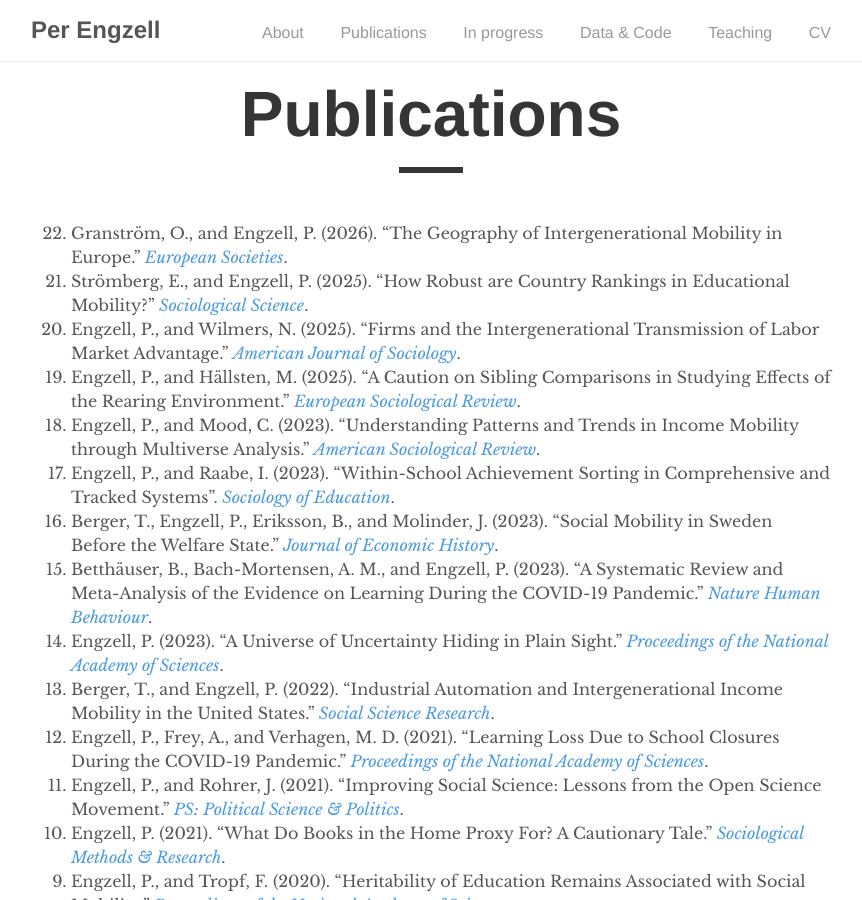
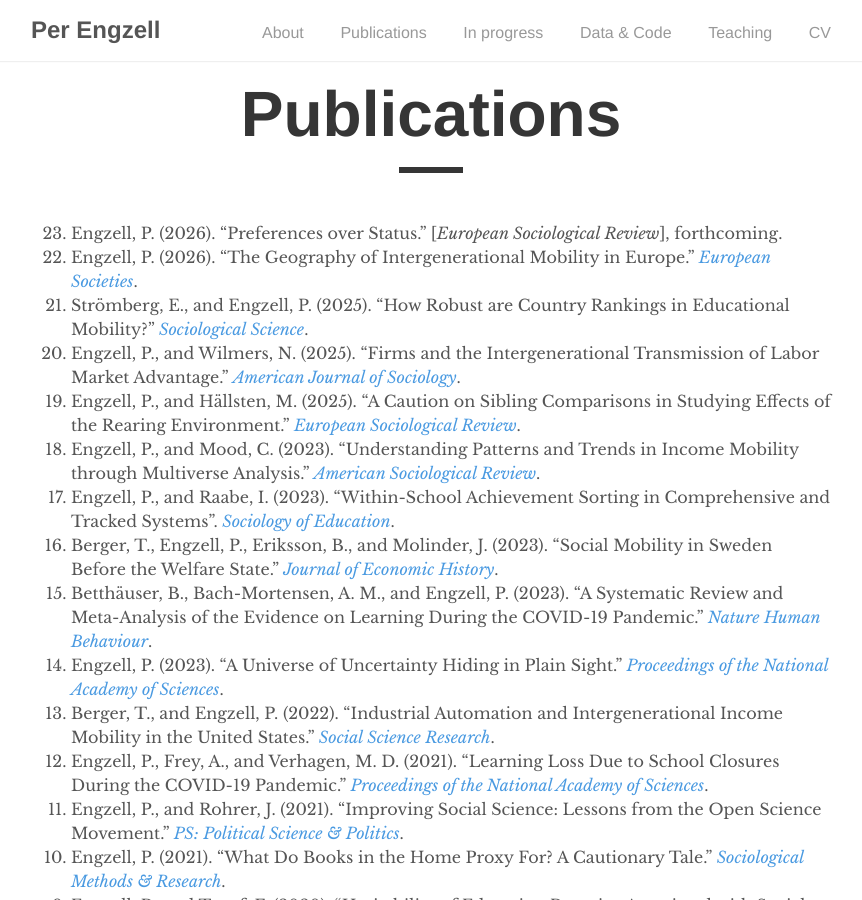
Before and after one commit to pengzell/pengzell.github.io, a Jekyll site: the page built from _pages/publications.md, in a window 1280 px wide and 900 px high. Shown: the whole window, without its empty margins (209-1071 px from the left). Built offline with Jekyll 4.4.1, drawn with Linux system fonts in a browser that asks for light colours.

Commit message:
Update publications.md

```diff
--- a/_pages/publications.md
+++ b/_pages/publications.md
@@ -5,7 +5,8 @@ author: "Per Engzell"
 permalink: /publications/
 ---
 
-1. Granström, O., and Engzell, P. (2026). "The Geography of Intergenerational Mobility in Europe." [*European Societies*](https://doi.org/10.1162/euso.a.39).
+1. Engzell, P. (2026). "Preferences over Status." [*European Sociological Review*], forthcoming.
+1. Engzell, P. (2026). "The Geography of Intergenerational Mobility in Europe." [*European Societies*](https://doi.org/10.1162/euso.a.39).
 1. Strömberg, E., and Engzell, P. (2025). "How Robust are Country Rankings in Educational Mobility?" [*Sociological Science*](https://doi.org/10.15195/v12.a36).
 1. Engzell, P., and Wilmers, N. (2025). "Firms and the Intergenerational Transmission of Labor Market Advantage." [*American Journal of Sociology*](https://doi.org/10.1086/736993).
 1. Engzell, P., and Hällsten, M. (2025). "A Caution on Sibling Comparisons in Studying Effects of the Rearing Environment." [*European Sociological Review*](https://doi.org/10.1093/esr/jcae037).
```
